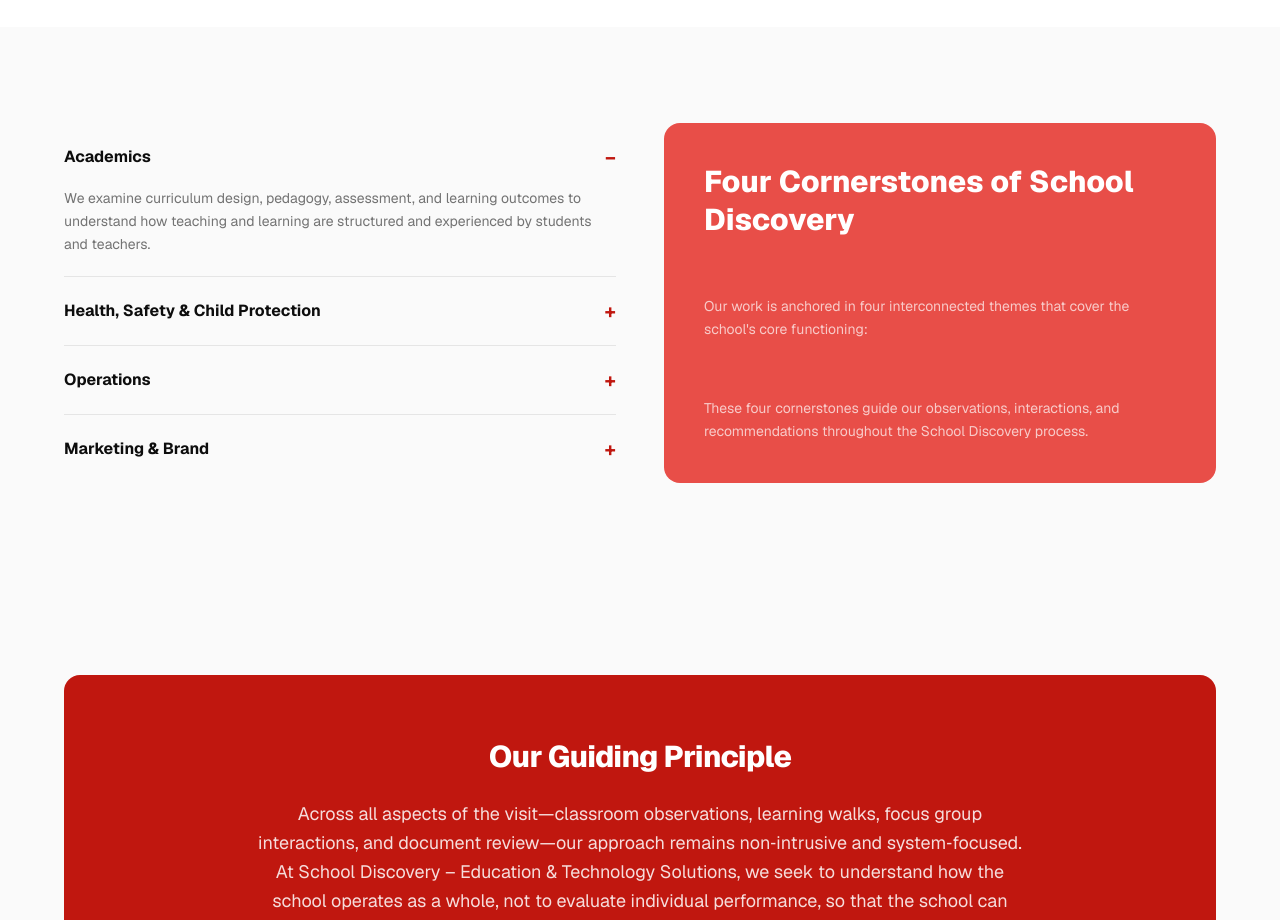
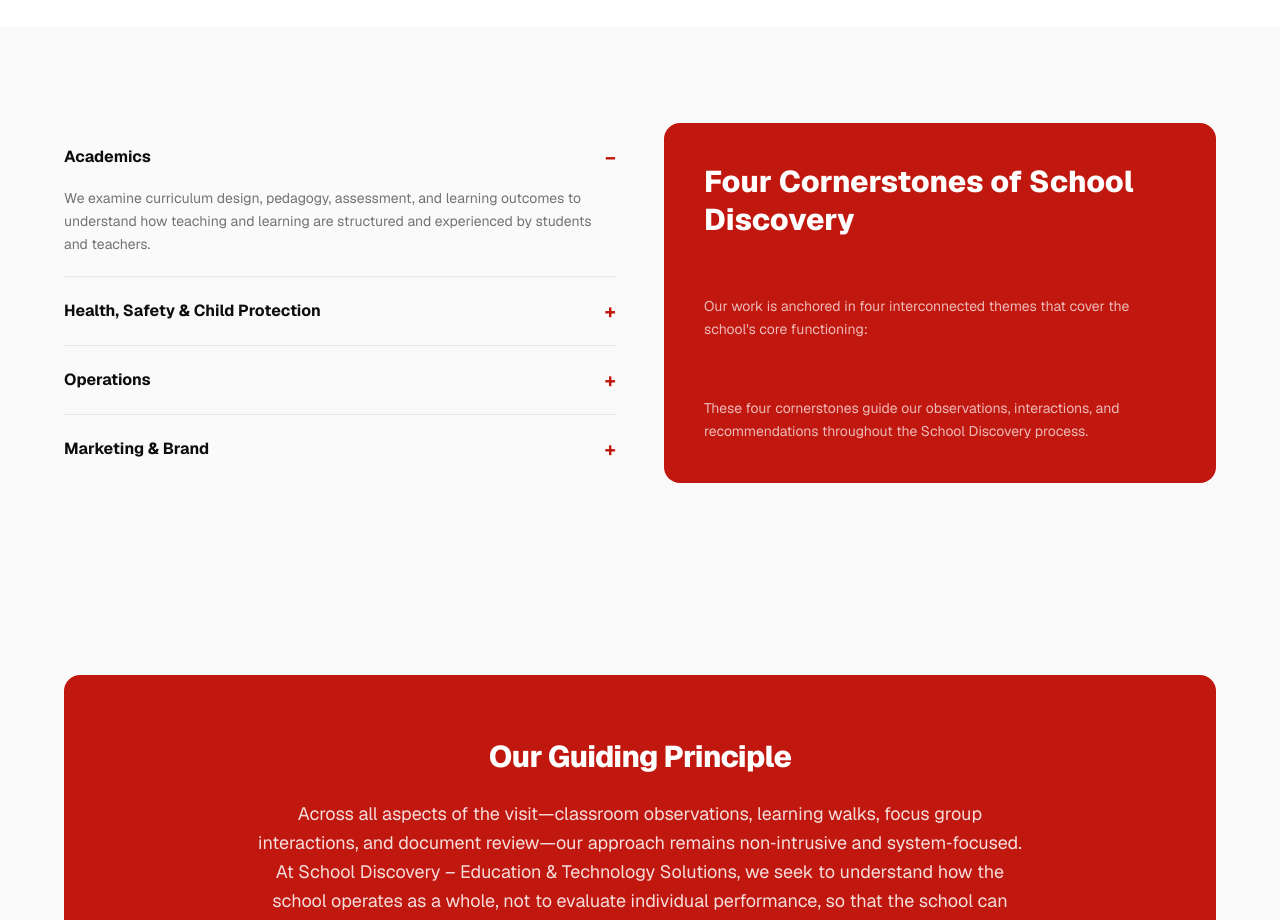
Before and after one commit to Syed-Perssonify/school-discovery-demo, a Next.js app: page / in a window 1280 px wide. Shown: the part 3180-4100 px from the top of the page. Built offline with nearby package versions, Linux system fonts and the light colour scheme.

Commit message:
style: update Cornerstones card background color to darker red

```diff
--- a/src/app/(home)/Cornerstones/index.tsx
+++ b/src/app/(home)/Cornerstones/index.tsx
@@ -65,7 +65,7 @@ export default function Cornerstones() {
             initial="hidden"
             whileInView="visible"
             viewport={viewportOnce}
-            className="order-1 md:order-2 bg-[#E84E48] rounded-2xl p-6 sm:p-8 md:p-10 flex flex-col justify-between gap-8 md:gap-10"
+            className="order-1 md:order-2 bg-[#C0170F] rounded-2xl p-6 sm:p-8 md:p-10 flex flex-col justify-between gap-8 md:gap-10"
           >
             <h3 className="text-2xl sm:text-3xl font-extrabold text-white leading-tight">
               {cornerstonesContent.heading}
```
